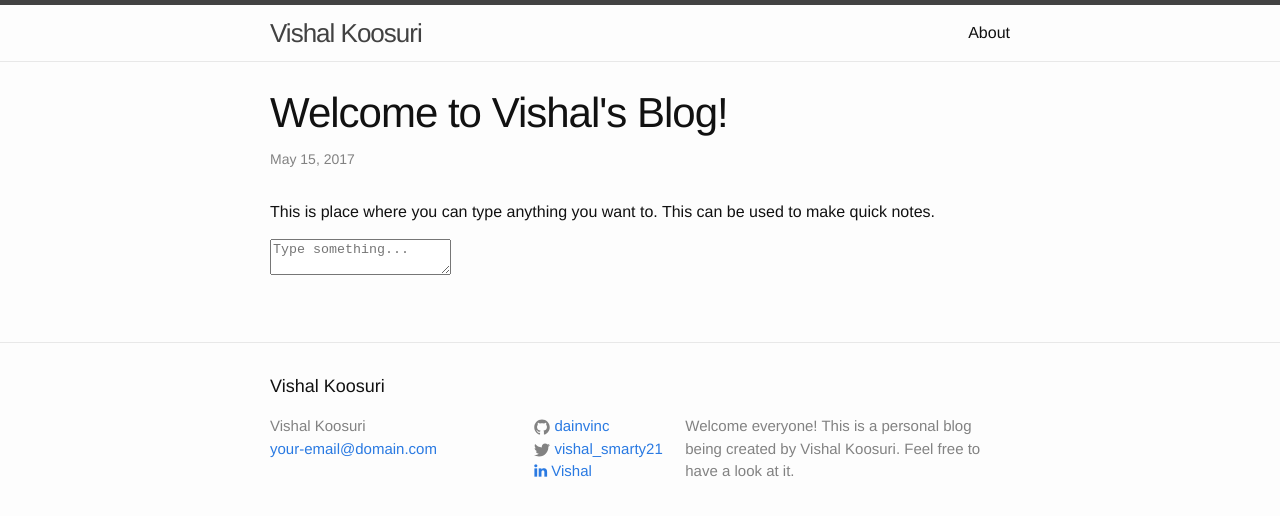
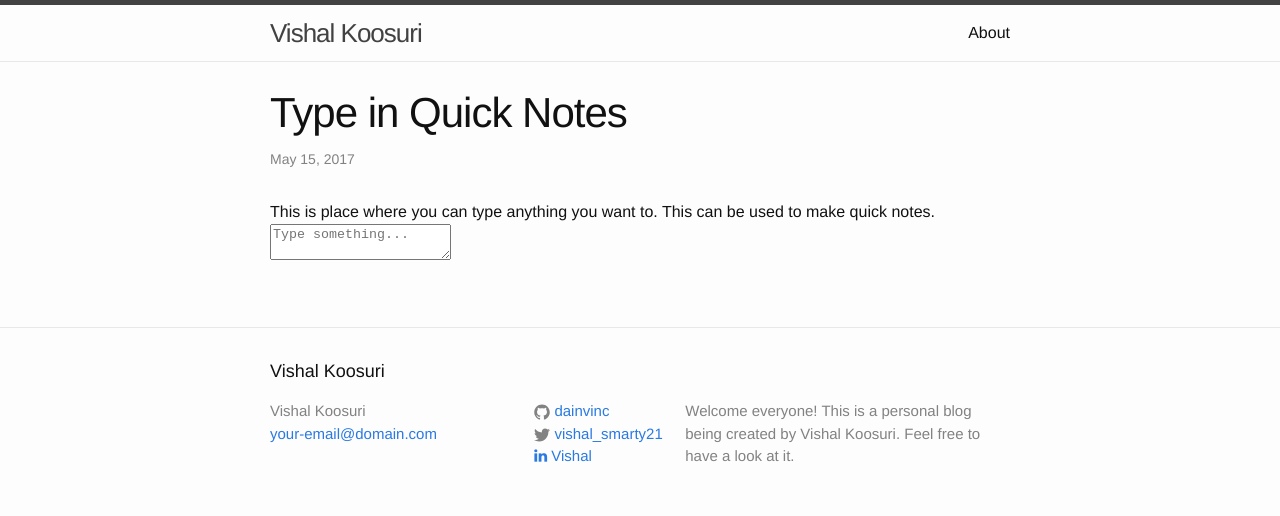
Before and after one commit to dainvinc/dainvinc.github.io, a Jekyll site: the page built from _posts/2017-05-15-quick-notes.html, in a window 1280 px wide. Shown: the top 516 px of the page. Built offline with Jekyll 4.4.1, drawn with Linux system fonts in a browser that asks for light colours; nearby versions of some CDN libraries.

Commit message:
Updated the file extension to html

```diff
--- a/_posts/2017-05-15-quick-notes.markdown
+++ b/_posts/2017-05-15-quick-notes.html
@@ -1,6 +1,6 @@
 ---
 layout: post
-title:  "Welcome to Vishal's Blog!"
+title:  "Type in Quick Notes"
 date:   2017-05-15 12:46:35 +0000
 categories: jekyll update
 ---
```
